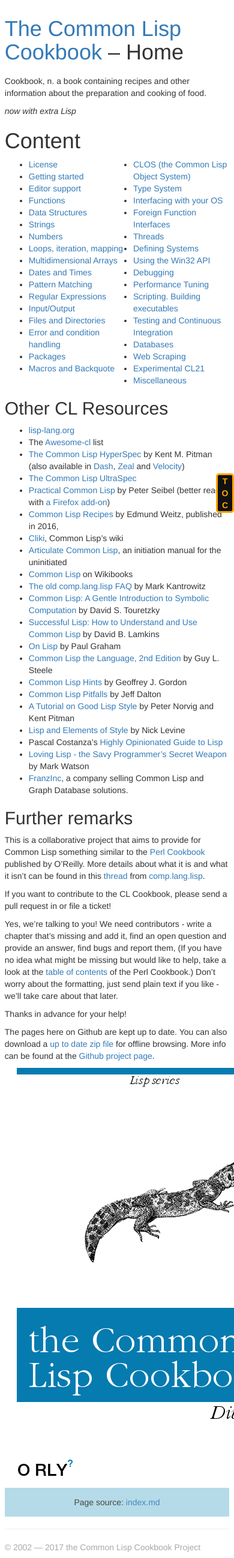
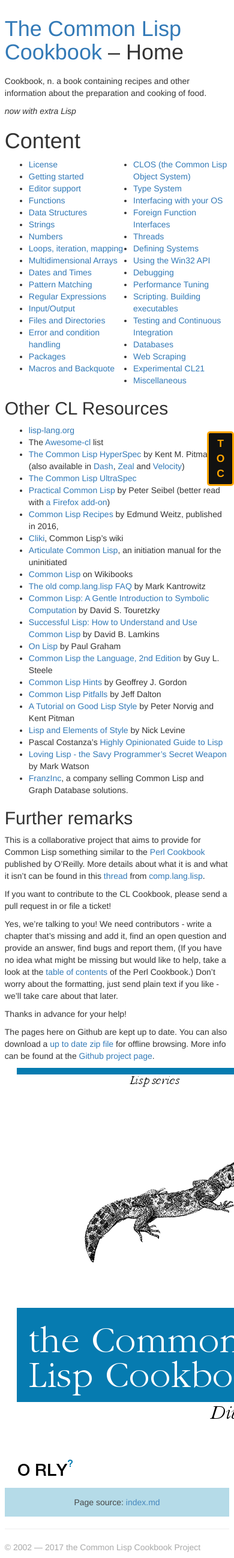
Before and after one commit to LispCookbook/cl-cookbook, a Jekyll site: the page built from index.md, in a window 390 px wide. Shown: the whole page at 60% size. Built offline with Jekyll 4.4.1, drawn with Linux system fonts in a browser that asks for light colours.

Commit message:
made toc-btn larger; and renamed top-btn to the correct toc-btn

```diff
--- a/_layouts/default.html
+++ b/_layouts/default.html
@@ -48,7 +48,7 @@
       <div>
         {% include footer.html %}
       </div>
-      <div id="top-btn" onclick="toggleTOC()">T<br>O<br>C</div>
+      <div id="toc-btn" onclick="toggleTOC()">T<br>O<br>C</div>
     </div>
 
 
--- a/assets/style.scss
+++ b/assets/style.scss
@@ -28,7 +28,7 @@
     overflow-y:scroll;
     max-height:100%;
 }
-#top-btn{
+#toc-btn{
     display:none;
 }
 
@@ -83,13 +83,13 @@
 	margin-left:0;
 	width:100%;
     }
-    #top-btn{
+    #toc-btn{
 	position:fixed;
 	right:0%;
-	bottom:5%;
-	width:30px;
-	// height:4.7 em;
-	font-size:1em;
+	bottom:10%;
+	width:45px;
+	padding:5px;
+	font-size:1.25em;
 	text-align:center;
 	border-radius:5px;
 	border-style:solid;
```
